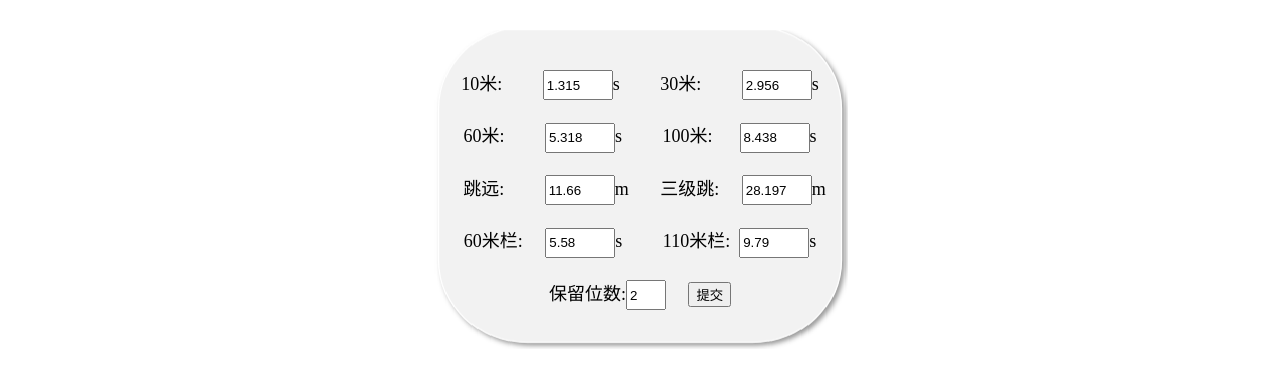
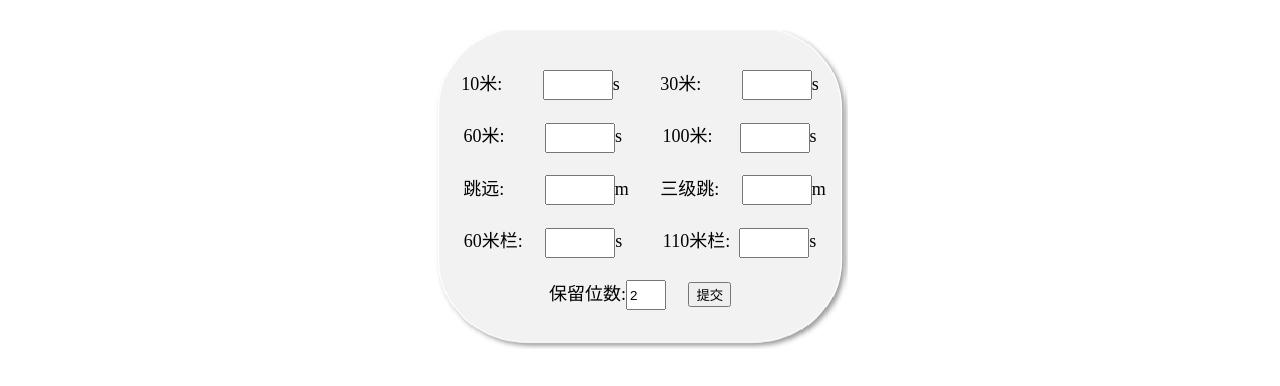
Before and after one commit to RagdollRunners/RagdollRunners.github.io, a plain HTML site: page index.html in a window 1280 px wide. Shown: the part 240-626 px from the top of the page. Drawn offline with Linux system fonts and the light colour scheme.

Commit message:
更新 index.html

```diff
--- a/index.html
+++ b/index.html
@@ -50,14 +50,14 @@
         <h1>成绩</h1>
         <div class="abc"><br><br><br>
             <font size="4" style="color:black;">
-                10米: &emsp;&emsp;<input type="number" step="0.001" id="10m" style="height: 30px;width: 70px;" value="1.315">s&emsp;&emsp;
-                30米: &emsp;&emsp;<input type="number" step="0.001" id="30m" style="height: 30px;width: 70px;" value="2.956">s<br><br>
-                60米: &emsp;&emsp;<input type="number" step="0.001" id="60m" style="height: 30px;width: 70px;" value="5.318">s&emsp;&emsp;
-                100米: &nbsp;&emsp;<input type="number" step="0.001" id="100m" style="height: 30px;width: 70px;" value="8.438">s<br><br>
-                &nbsp; 跳远: &emsp;&emsp;<input type="number" step="0.001" id="ljp" style="height: 30px;width: 70px;" value="11.66">m&nbsp;&nbsp;&emsp;
-                三级跳:&emsp; <input type="number" step="0.001" id="tjp" style="height: 30px;width: 70px;" value="28.197">m<br><br>
-                60米栏:&nbsp;&emsp;<input type="number" step="0.001" id="60mh" style="height: 30px;width: 70px;" value="5.58">s&emsp;&emsp;
-                110米栏:&nbsp;&nbsp;<input type="number" step="0.001" id="110mh" style="height: 30px;width: 70px;" value="9.79">s<br><br>
+                10米: &emsp;&emsp;<input type="number" step="0.001" id="10m" style="height: 30px;width: 70px;">s&emsp;&emsp;
+                30米: &emsp;&emsp;<input type="number" step="0.001" id="30m" style="height: 30px;width: 70px;">s<br><br>
+                60米: &emsp;&emsp;<input type="number" step="0.001" id="60m" style="height: 30px;width: 70px;">s&emsp;&emsp;
+                100米: &nbsp;&emsp;<input type="number" step="0.001" id="100m" style="height: 30px;width: 70px;">s<br><br>
+                &nbsp; 跳远: &emsp;&emsp;<input type="number" step="0.001" id="ljp" style="height: 30px;width: 70px;">m&nbsp;&nbsp;&emsp;
+                三级跳:&emsp; <input type="number" step="0.001" id="tjp" style="height: 30px;width: 70px;">m<br><br>
+                60米栏:&nbsp;&emsp;<input type="number" step="0.001" id="60mh" style="height: 30px;width: 70px;">s&emsp;&emsp;
+                110米栏:&nbsp;&nbsp;<input type="number" step="0.001" id="110mh" style="height: 30px;width: 70px;">s<br><br>
                 保留位数:<input type="number" id="ws" style="height: 30px;width: 40px;" value="2">&emsp;
                 <button onclick="points()">提交</button><br><br>
             </font><br>
@@ -73,6 +73,12 @@
                 var smh = document.getElementById("60mh").value;
                 var hmh = document.getElementById("110mh").value;
                 var ws = document.getElementById("ws").value;
+                if(thm==null) thm="无";
+                if(sm==null) sm="无";
+                if(hm==null) hm="无";
+                if(smh==null) smh="无";
+                if(tm==null) tm="无";
+                if(hmh==null) hmh="无";
                 var ptm=ten(tm).toFixed(ws);
                 var pthm=thirty(thm).toFixed(ws);
                 var psm=sixty(sm).toFixed(ws);
@@ -82,9 +88,7 @@
                 var psmh=sixtymh(smh).toFixed(ws);
                 var phmh=hundredmh(hmh).toFixed(ws);
                 var str = "10米 " + tm + "s : " + ptm + " pts\n\n" + "30米 " + thm + "s : " + pthm + " pts\n\n" + "60米 " + sm + "s : " + psm + " pts\n\n" + "100米 " + hm + "s : " + phm + " pts\n\n" + "跳远 " + lp + "m : " + plp + " pts\n\n" + "三级跳 " + tp + "m : " + ptp + " pts\n\n" + "60米栏 " + smh + "s : " + psmh + " pts\n\n" + "110米栏 " + hmh + "s : " + phmh + " pts\n\n" + "总分 : " + totala(tm,thm,sm,hm,lp,tp,smh,hmh).toFixed(ws) + " pts\n\n" + "( " + abf(tm,thm,sm,hm).toFixed(ws) + " + " + bbf(lp,tp).toFixed(ws) + " + " + cbf(smh,hmh).toFixed(ws) + " )";
-                var iscopy = window.confirm("点击确定复制以下内容\n\n" + str);
-                if(iscopy == true) copy(str);
-
+                window.alert("点击确定复制以下内容\n\n" + str);
             }
             function ten(time){
 	            if(time>6 || time==0 || time==null) return 0;
```
